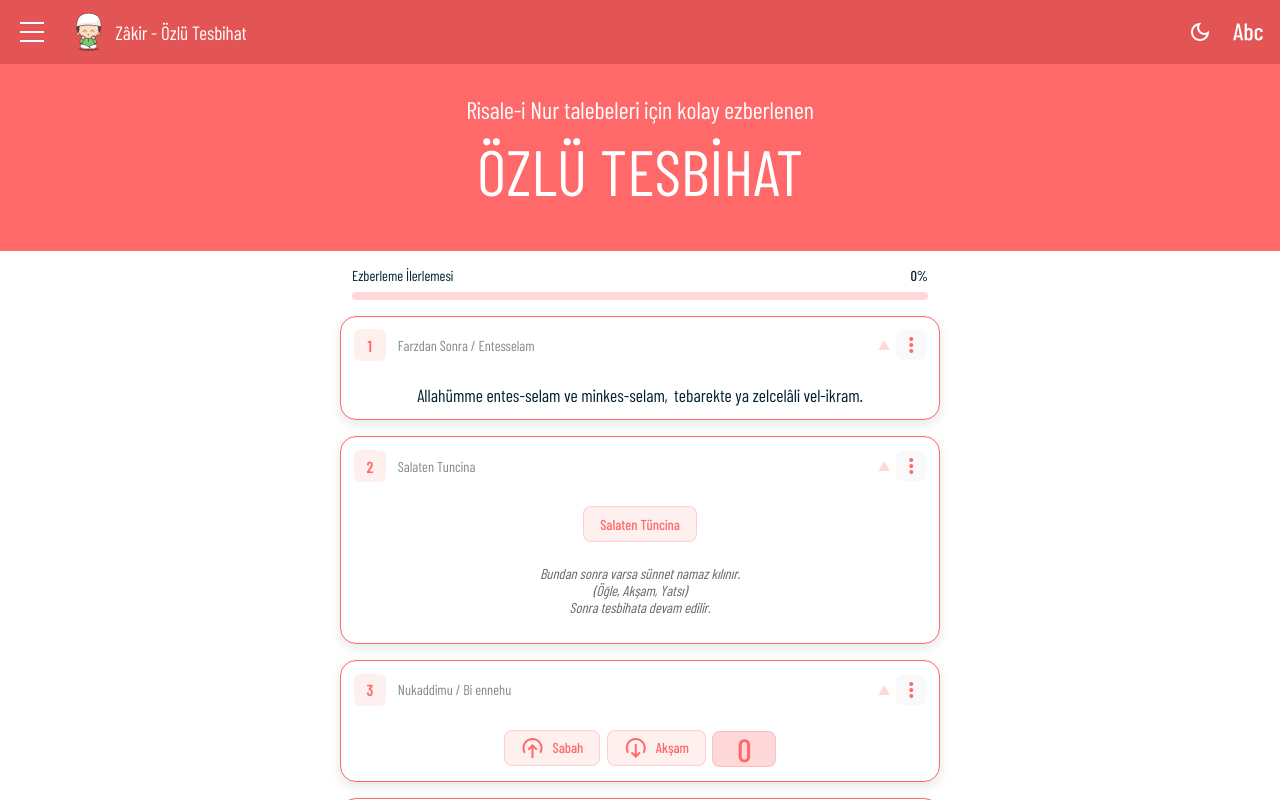
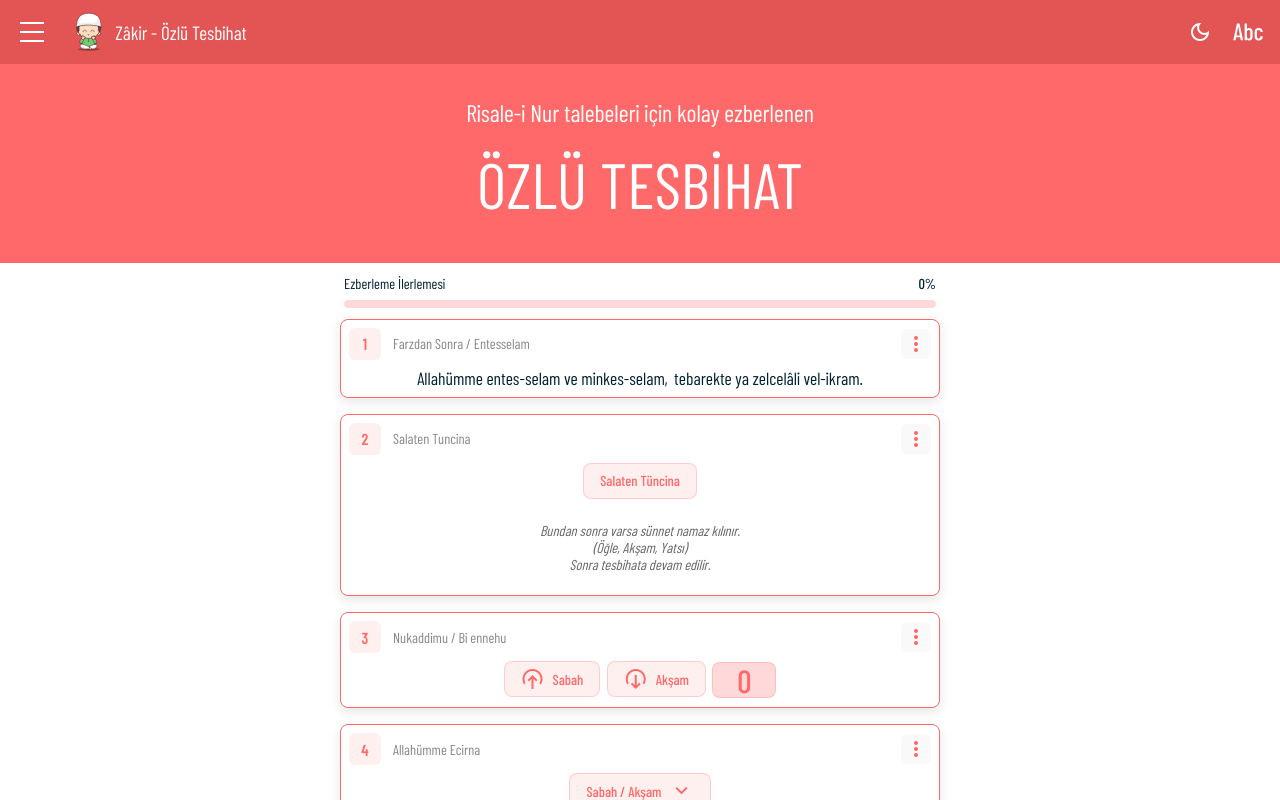
Before and after one commit to alitekdemir/zakir2025, a Vue app: page / in a window 1280 px wide. Shown: the top 800 px of the page. Built offline with nearby package versions, Linux system fonts and the light colour scheme.

Commit message:
Navigator şimdilik görünmez yapıldı Arayüz güncellemesi

```diff
--- a/public/themes/forest.css
+++ b/public/themes/forest.css
@@ -7,7 +7,7 @@
   --primary: hwb(175 0% 53%);
   --primary-dark: hwb(177 0% 60%);
   --primary-light: hwb(175 0% 53% / 0.25);
-  --primary-lighter: hwb(175 0% 53% / 0.1);
+  --primary-lighter: hwb(175 0% 53% / 0.05);
 
   /* Theme Colors */
   --background: #ffffff;
--- a/src/App.vue
+++ b/src/App.vue
@@ -45,5 +45,6 @@ onUnmounted(() => {
   display: flex;
   flex-direction: column;
   align-items: center;
+  user-select: none;
 }
 </style>
--- a/src/components/DuaWidget.vue
+++ b/src/components/DuaWidget.vue
@@ -83,9 +83,7 @@ const handleMemorizedToggle = () => {
           {{ number }}
         </div>
         <span v-if="title" class="title">{{ title }}</span>
-        <div class="collapse-indicator">
-          {{ isCollapsed ? '▼' : '▲' }}
-        </div>
+        <!-- <div class="collapse-indicator"> {{ isCollapsed ? '▼' : '▲' }} </div> -->
       </div>
 
       <div class="dropdown-container">
@@ -170,11 +168,11 @@ const handleMemorizedToggle = () => {
 .dua-widget {
   color: var(--text-primary);
   background: var(--card-background);
-  padding: 0.8rem;
+  padding: 0.5rem;
+  border-radius: 0.5rem;
+  border: 1px solid var(--primary-light);
+  border: 1px solid var(--primary);
   box-shadow: var(--card-shadow);
-  border-radius: 1rem;
-  border: 1px solid var(--primary);
-  border: var(--card-border);
   transition: all 0.3s ease;
   scroll-margin-top: 80px; /* Navbar + Navigator yüksekliği */
 }
@@ -186,7 +184,7 @@ const handleMemorizedToggle = () => {
 
 /* Collapsed durumunda padding ve margin'leri azalt */
 .dua-widget.collapsed {
-  padding: 0.4rem 0.8rem;
+  padding: 0.2rem;
 }
 
 /* Header margin'i collapsed durumunda sıfırla */
@@ -199,8 +197,7 @@ const handleMemorizedToggle = () => {
   border: none;
   box-shadow: none;
   border: 1px solid var(--primary-light);
-  /* background-color: rgba(1, 121, 111, 0.1); */
-  background-color: var(--primary-light);
+  background-color: var(--primary-lighter);
 }
 
 
@@ -229,17 +226,15 @@ const handleMemorizedToggle = () => {
 
 
 .widget-header {
+  width: 100%;
   display: flex;
   align-items: center;
   gap: 0.1rem;
-  margin-bottom: 16px;
+  /* margin-bottom: 1rem; */
   cursor: pointer;
   user-select: none;
   justify-content: space-between;
   transition: margin-bottom 0.3s ease;
-}
-.widget-header {
-  width: 100%;
 }
 
 .collapse-indicator {
--- a/src/components/Tesbihat.vue
+++ b/src/components/Tesbihat.vue
@@ -64,12 +64,6 @@ const completeTesbihat = async () => {
 
 
 <style scoped>
-.wrapper {
-  width: 100%;
-  display: flex;
-  flex-direction: column;
-  align-items: center;
-}
 
 .tesbihat-container {
   background-color: var(--background);
@@ -79,7 +73,7 @@ const completeTesbihat = async () => {
   align-items: center;
   padding: 0 0.25rem;
   /* margin: 1.5rem auto; */
-  gap: 1rem;
+  gap: 1.0rem;
   width: 100%;
   max-width: min(600px, 100%);
   max-width: clamp(16rem, 38rem, 42rem);
--- a/src/components/stats/ProgressBar.vue
+++ b/src/components/stats/ProgressBar.vue
@@ -37,11 +37,11 @@ onMounted(() => {
 
 <style scoped>
 .progress-container {
-  background-color: var(--primary-lighter);
+  /* background-color: var(--primary-lighter); */
   background-color: var(--background);
   width: 100%;
   max-width: var(--max-width);
-  /* padding: 1rem 1rem; */
+  padding: 0.7rem 0.5rem;
 }
 
 .progress-stats {
@@ -59,8 +59,8 @@ onMounted(() => {
 .progress-percentage {
   font-size: 0.9rem;
   font-weight: 500;
+  color: var(--text-primary);
   /* color: rgb(76, 0, 130); */
-  color: var(--text-primary);
 }
 
 .progress-bar {
@@ -74,7 +74,7 @@ onMounted(() => {
 .progress-fill {
   height: 100%;
   background: var(--primary);
-  border-radius: 0.25rem;
+  /* border-radius: 0.25rem; */
   transition: width 0.3s ease;
 }
 
--- a/src/components/Header.vue
+++ b/src/components/views/Header.vue
@@ -1,6 +1,6 @@
 <!-- src/components/Header.vue -->
 <template>
-  <header class="header">
+  <header class="flex-container column header">
     <span class="subtitle">Risale-i Nur talebeleri için kolay ezberlenen</span>
     <h1 class="title">ÖZLÜ TESBİHAT</h1>
   </header>
@@ -8,12 +8,11 @@
 
 <style scoped>
 .header {
-  width: 100%; /* Genişlik %100 */
+  width: 100%;
   min-height: 10vh;
   background: var(--primary);
   color: white;
-  padding: 2rem 0.5rem; /* Düzeltildi */
-  text-align: center;
+  padding: 2rem 0.5rem;
   transition: background-color 0.6s ease-in-out, color 0.6s ease-in-out;
 }
 
--- a/src/components/views/Home.vue
+++ b/src/components/views/Home.vue
@@ -5,7 +5,7 @@ import { useStatsTimeStore } from '../stats/statsTimeStore'
 import { useStatsBadgesStore } from '../badges/statsBadgesStore'
 import { useProgress, widgetWeights } from '../../assets/useProgress'
 
-import Header from '../Header.vue';
+import Header from './Header.vue';
 import ProgressBar from '../stats/ProgressBar.vue';
 import DuaNavigator from '../DuaNavigator.vue';
 import { duaList } from '../dualar/duaList.js';
@@ -40,7 +40,7 @@ onMounted(() => {
 <template>
   <div class="home-container">
     <Header />
-    <ProgressBar class="pad"/>
+    <ProgressBar/>
     <!-- <DuaNavigator :duaList="duaList" /> -->
     <Tesbihat />
     <ZakirGullu />
@@ -55,9 +55,4 @@ onMounted(() => {
   flex-direction: column;
   align-items: center;
 }
-
-.pad {
-  padding: 1rem 1rem;
-  width: 100%;
-}
 </style>
--- a/src/ilaveler.css
+++ b/src/ilaveler.css
@@ -54,14 +54,15 @@
 
 
 /* Mobil için dokunmatik geri bildirimi kaldır */
-@media (hover: none) {
-    button {
-        -webkit-tap-highlight-color: transparent;
-    }
-}
+/* @media (hover: none) {button {-webkit-tap-highlight-color: transparent;}} */
 
 /* Masaüstü için modern scrollbar */
 @media (min-width: 768px) {
+    /* Firefox için */
+    * {
+        scrollbar-width: thin;
+        scrollbar-color: rgba(255, 82, 82, 0.2) rgba(255, 82, 82, 0.05);
+    }
 
     /* Webkit tarayıcılar için (Chrome, Safari, yeni Edge) */
     ::-webkit-scrollbar {
@@ -82,12 +83,6 @@
 
     ::-webkit-scrollbar-thumb:hover {
         background: rgba(255, 82, 82, 0.3);
-    }
-
-    /* Firefox için */
-    * {
-        scrollbar-width: thin;
-        scrollbar-color: rgba(255, 82, 82, 0.2) rgba(255, 82, 82, 0.05);
     }
 }
 
--- a/src/style.css
+++ b/src/style.css
@@ -114,6 +114,7 @@ button {
     display: flex;
     flex-direction: column;
     gap: 0.25rem;
+    text-align: center;
 }
 
 .flex-container {
```
